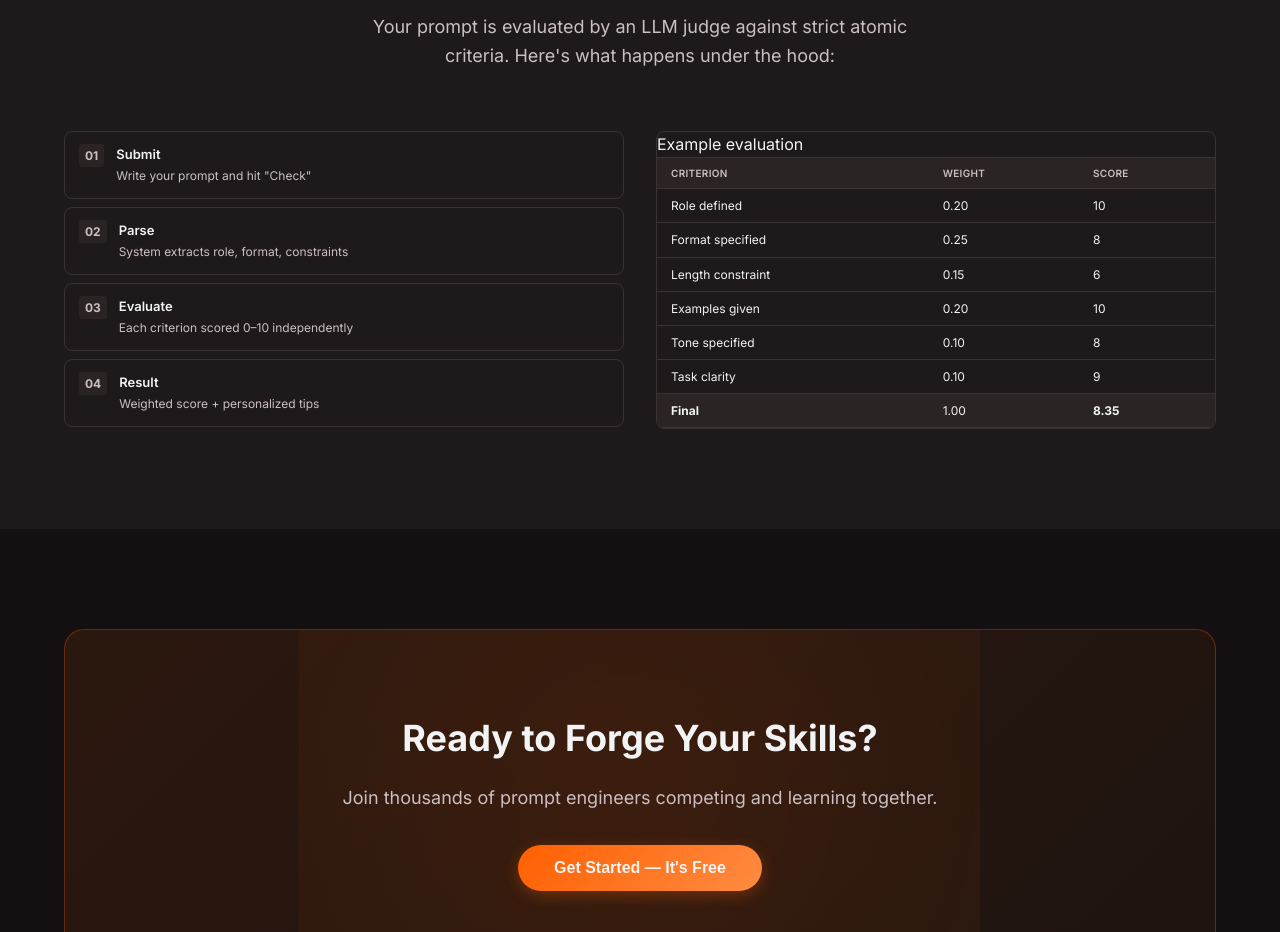
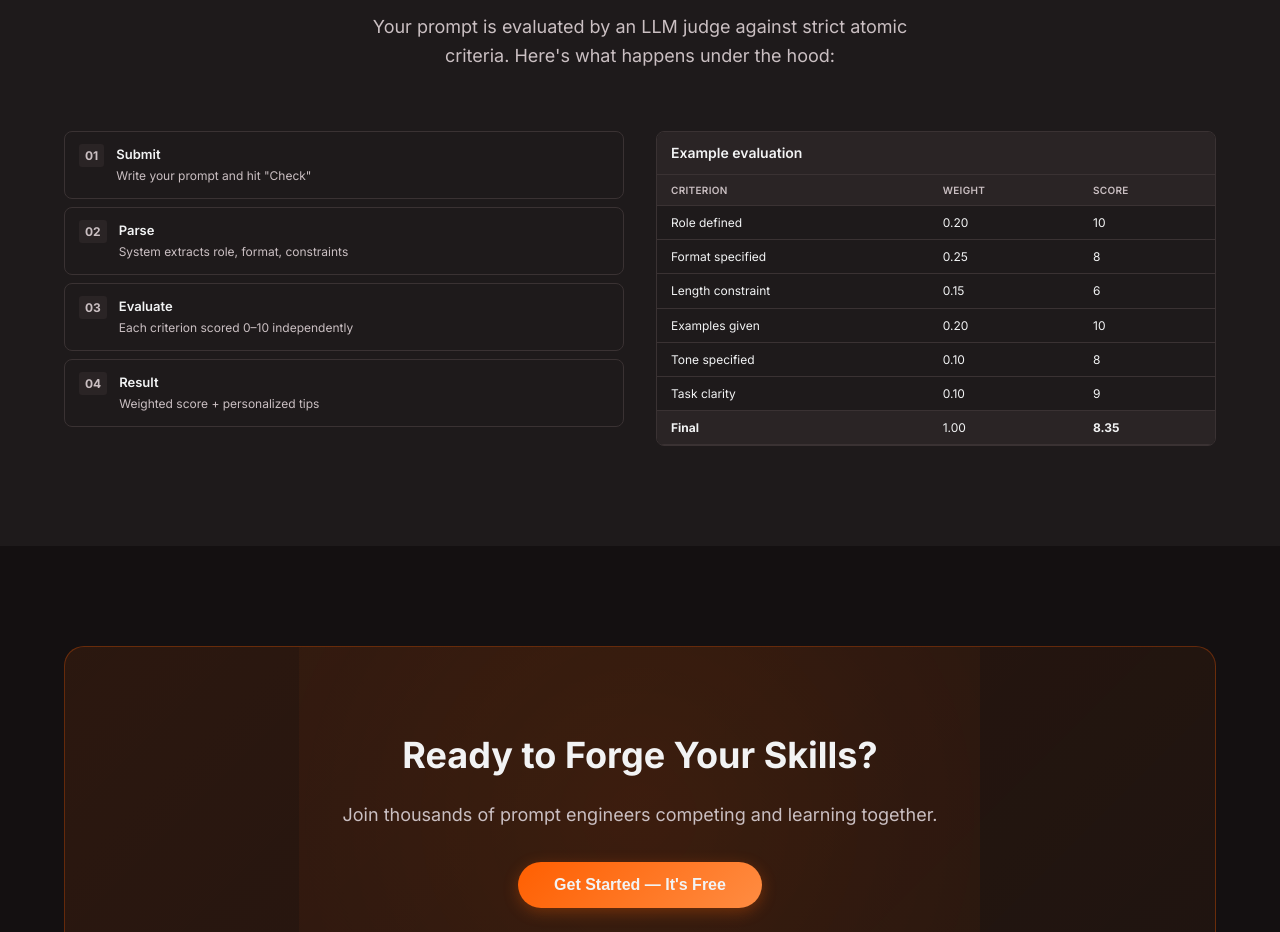
Before and after one commit to AlmazCode/PromptForge, a plain HTML site: page index.html in a window 1280 px wide. Shown: the part 2001-2933 px from the top of the page. Drawn offline with Linux system fonts and the light colour scheme; a script that the page names is missing.

Commit message:
Fix mini-table title: proper font, size, padding alignment
- how-table-wrap .code-block-label: font-size 10px → 14px
- font-family: main, font-weight: 600, color: primary
- padding: 10px 14px to align with table cells

```diff
--- a/styles/main.css
+++ b/styles/main.css
@@ -1190,6 +1190,12 @@ hr {
   border-radius: 0;
   border: none;
   border-bottom: 1px solid var(--outline-color);
+  font-family: var(--font-main);
+  font-size: 14px;
+  font-weight: 600;
+  color: var(--primary-color);
+  padding: 10px 14px;
+  background: var(--surface-hover);
 }
 
 .table-mini {
```
